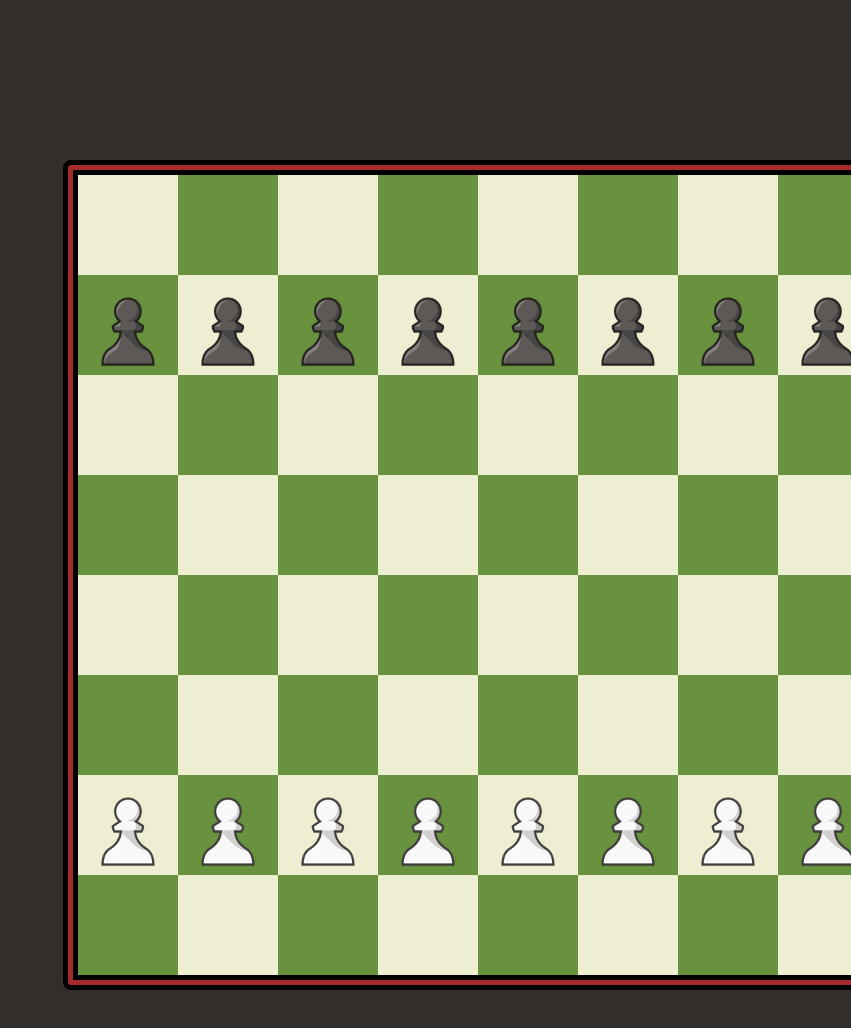
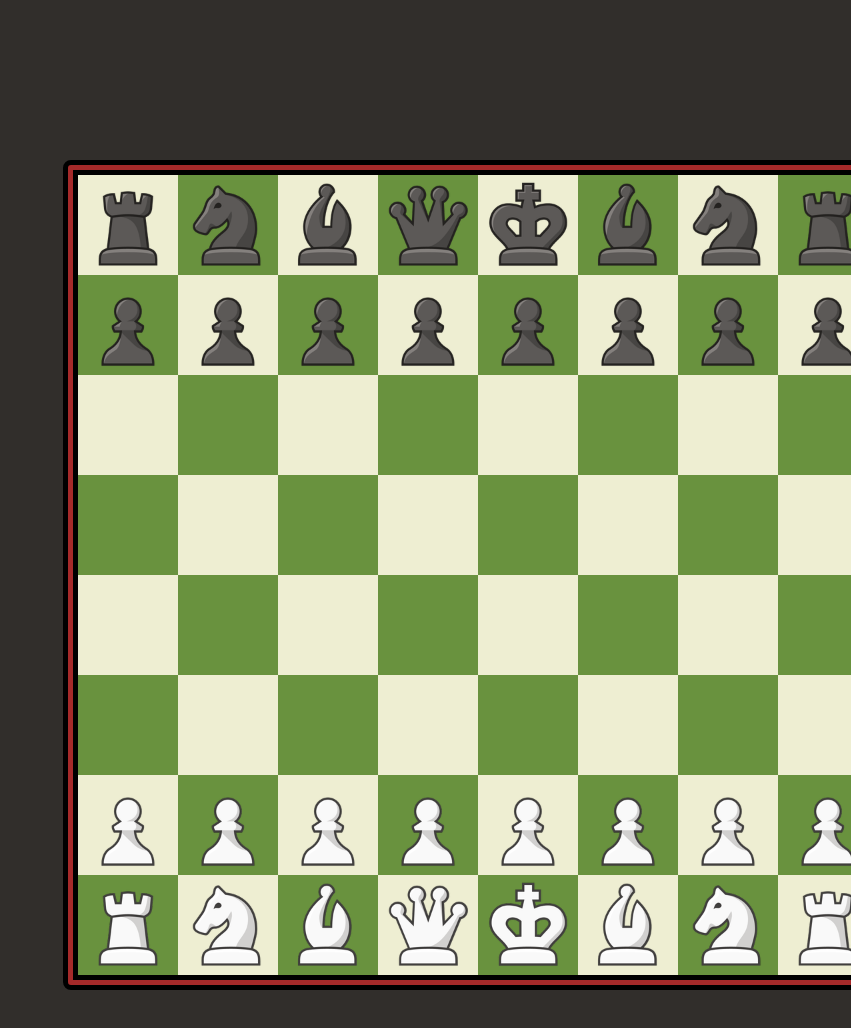
Before and after one commit to Meghashyam12/chess, a plain HTML site: page index.html in a window 1280 px wide. Shown: the top 1028 px of the page, without its empty margins (429-1280 px from the left). Drawn offline with Linux system fonts and the light colour scheme.

Commit message:
added all pieces

```diff
--- a/index.html
+++ b/index.html
@@ -23,7 +23,13 @@
             width: 100px;
             float: left;
           "
-        ></div>
+        >
+          <img
+            src="./assets/images/black-rook.png"
+            alt="black-rook"
+            style="width: 100%; height: 100%"
+          />
+        </div>
         <div
           style="
             background-color: #69923e;
@@ -31,7 +37,13 @@
             width: 100px;
             float: left;
           "
-        ></div>
+        >
+          <img
+            src="./assets/images/black-knight.png"
+            alt="black-knight"
+            style="width: 100%; height: 100%"
+          />
+        </div>
         <div
           style="
             background-color: #eeeed2;
@@ -39,7 +51,13 @@
             width: 100px;
             float: left;
           "
-        ></div>
+        >
+          <img
+            src="./assets/images/black-bishop.png"
+            alt="black-bishop.png"
+            style="width: 100%; height: 100%"
+          />
+        </div>
         <div
           style="
             background-color: #69923e;
@@ -47,7 +65,13 @@
             width: 100px;
             float: left;
           "
-        ></div>
+        >
+          <img
+            src="./assets/images/black-queen.png"
+            alt="black-queen"
+            style="width: 100%; height: 100%"
+          />
+        </div>
         <div
           style="
             background-color: #eeeed2;
@@ -55,7 +79,13 @@
             width: 100px;
             float: left;
           "
-        ></div>
+        >
+          <img
+            src="./assets/images/black-king.png"
+            alt="black-king"
+            style="width: 100%; height: 100%"
+          />
+        </div>
         <div
           style="
             background-color: #69923e;
@@ -63,7 +93,13 @@
             width: 100px;
             float: left;
           "
-        ></div>
+        >
+          <img
+            src="./assets/images/black-bishop.png"
+            alt="black-bishop"
+            style="width: 100%; height: 100%"
+          />
+        </div>
         <div
           style="
             background-color: #eeeed2;
@@ -71,7 +107,13 @@
             width: 100px;
             float: left;
           "
-        ></div>
+        >
+          <img
+            src="./assets/images/black-knight.png"
+            alt="black-knight"
+            style="width: 100%; height: 100%"
+          />
+        </div>
         <div
           style="
             background-color: #69923e;
@@ -79,7 +121,13 @@
             width: 100px;
             float: left;
           "
-        ></div>
+        >
+          <img
+            src="./assets/images/black-rook.png"
+            alt="black-rook"
+            style="width: 100%; height: 100%"
+          />
+        </div>
       </div>
       <div>
         <div
@@ -488,6 +536,7 @@
             alt="white-pawn"
           />
         </div>
+      </div>
       <div
         style="
           background-color: #eeeed2;
@@ -580,7 +629,13 @@
             width: 100px;
             float: left;
           "
-          ></div>
+        >
+          <img
+            src="./assets/images/white-rook.png"
+            alt="white-rook"
+            style="width: 100%; height: 100%"
+          />
+        </div>
         <div
           style="
             background-color: #eeeed2;
@@ -588,7 +643,13 @@
             width: 100px;
             float: left;
           "
-          ></div>
+        >
+          <img
+            src="./assets/images/white-knight.png"
+            alt="white-knight"
+            style="width: 100%; height: 100%"
+          />
+        </div>
         <div
           style="
             background-color: #69923e;
@@ -596,7 +657,13 @@
             width: 100px;
             float: left;
           "
-          ></div>
+        >
+          <img
+            src="./assets/images/white-bishop.png"
+            alt="white-bishop"
+            style="width: 100%; height: 100%"
+          />
+        </div>
         <div
           style="
             background-color: #eeeed2;
@@ -604,7 +671,13 @@
             width: 100px;
             float: left;
           "
-          ></div>
+        >
+          <img
+            src="./assets/images/white-queen.png"
+            alt="white-queen"
+            style="width: 100%; height: 100%"
+          />
+        </div>
         <div
           style="
             background-color: #69923e;
@@ -612,7 +685,13 @@
             width: 100px;
             float: left;
           "
-          ></div>
+        >
+          <img
+            src="./assets/images/white-king.png"
+            alt="white-king"
+            style="width: 100%; height: 100%"
+          />
+        </div>
         <div
           style="
             background-color: #eeeed2;
@@ -620,7 +699,13 @@
             width: 100px;
             float: left;
           "
-          ></div>
+        >
+          <img
+            src="./assets/images/white-bishop.png"
+            alt="white-bishop"
+            style="width: 100%; height: 100%"
+          />
+        </div>
         <div
           style="
             background-color: #69923e;
@@ -628,7 +713,13 @@
             width: 100px;
             float: left;
           "
-          ></div>
+        >
+          <img
+            src="./assets/images/white-knight.png"
+            alt="white-knight"
+            style="width: 100%; height: 100%"
+          />
+        </div>
         <div
           style="
             background-color: #eeeed2;
@@ -636,7 +727,12 @@
             width: 100px;
             float: left;
           "
-          ></div>
+        >
+          <img
+            src="./assets/images/white-rook.png"
+            alt="white-rook"
+            style="width: 100%; height: 100%"
+          />
         </div>
       </div>
     </div>
```
Lines whose indentation alone changed are shown as unchanged.
